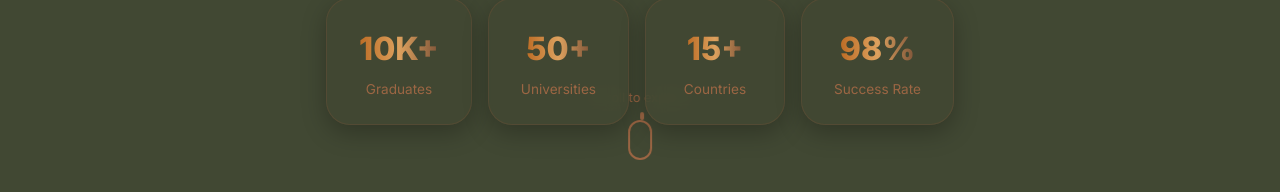
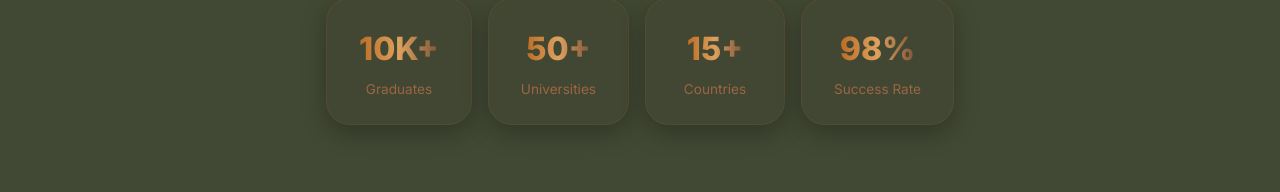
Before and after one commit to punithrajhs8-png/podimass, a React (Vite) app: page / in a window 1280 px wide. Shown: the part 608-800 px from the top of the page. Built offline with nearby package versions, Linux system fonts and the light colour scheme.

Commit message:
Remove scroll indicator from hero section

```diff
--- a/src/components/GradfastLanding.tsx
+++ b/src/components/GradfastLanding.tsx
@@ -142,12 +142,6 @@
                         <span className="stat-label">Success Rate</span>
                     </div>
                 </AnimatedSection>
-            </div>
-
-            {/* Scroll Indicator */}
-            <div className="scroll-indicator">
-                <span>Scroll to explore</span>
-                <div className="scroll-arrow" />
             </div>
         </section>
     );
```
